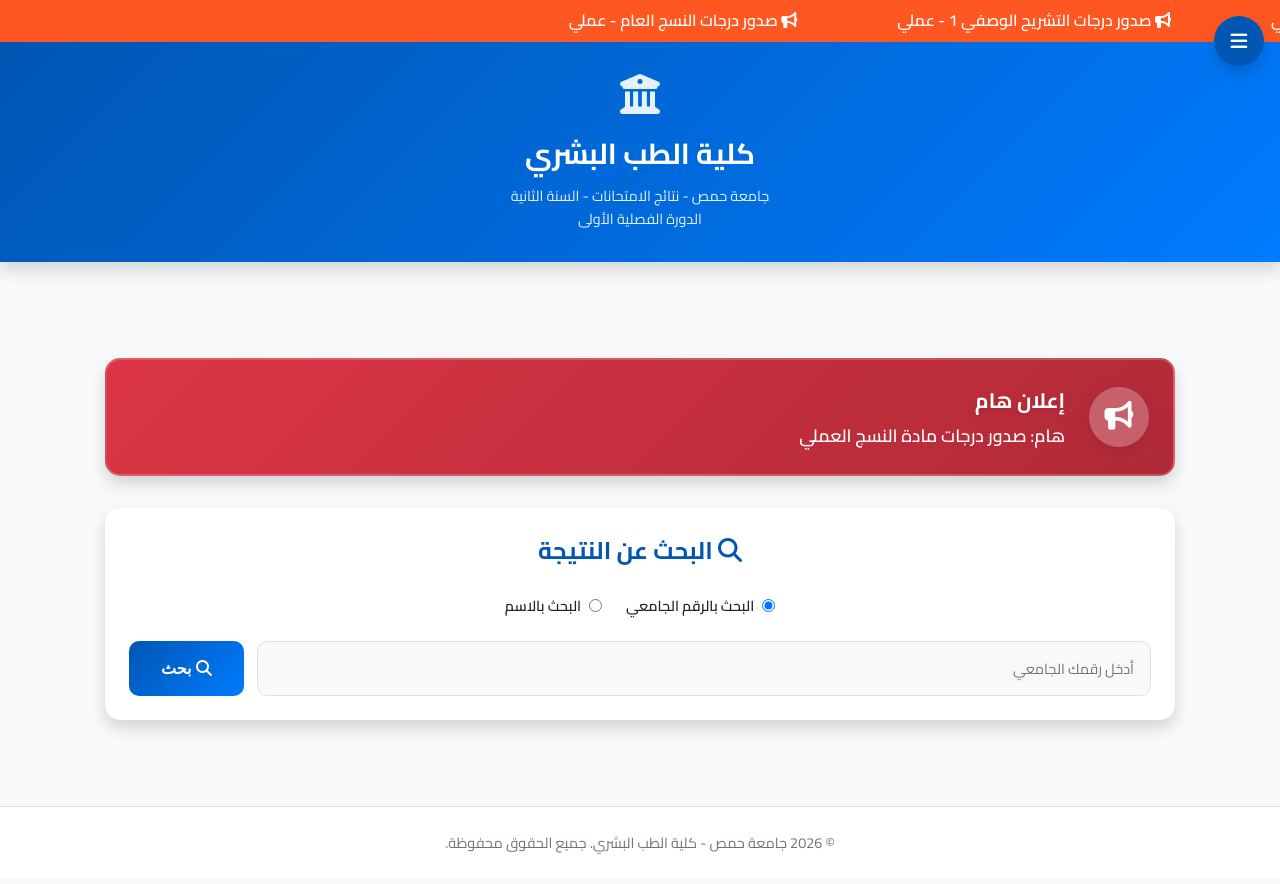
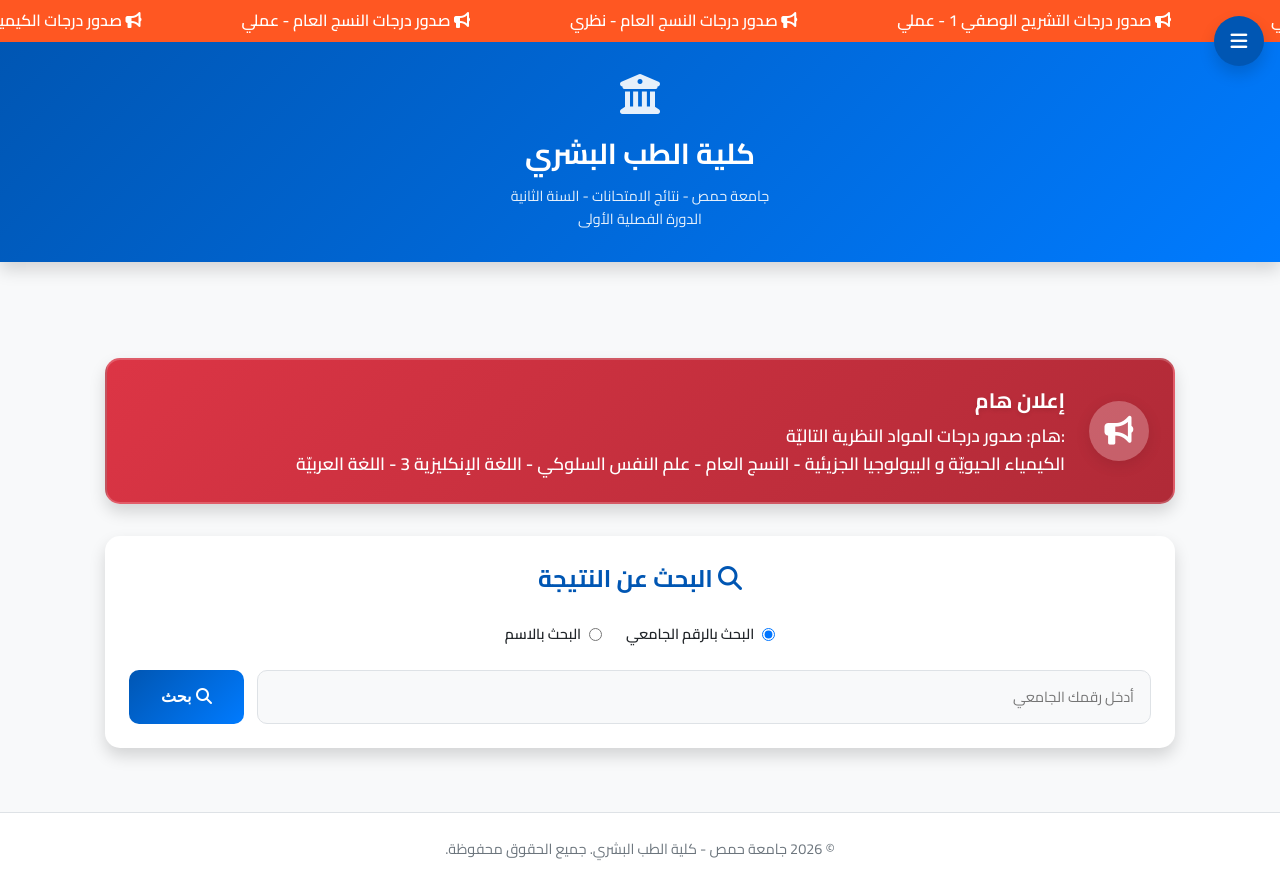
Before and after one commit to medexam9/med-homs-2030, a plain HTML site: page index.html in a window 1280 px wide. Drawn offline with Linux system fonts and the light colour scheme.

Commit message:
Update index.html

```diff
--- a/index.html
+++ b/index.html
@@ -1033,7 +1033,12 @@
             <div class="news-ticker-content">
                 <div class="news-ticker-item"><i class="fas fa-bullhorn"></i> صدور درجات الكيمياء الحيوية و البيولوجيا الجزيئية - عملي</div>
                 <div class="news-ticker-item"><i class="fas fa-bullhorn"></i> صدور درجات التشريح الوصفي 1 - عملي</div>
+                <div class="news-ticker-item"><i class="fas fa-bullhorn"></i> صدور درجات النسج العام - نظري</div>
                 <div class="news-ticker-item"><i class="fas fa-bullhorn"></i> صدور درجات النسج العام - عملي</div>
+                <div class="news-ticker-item"><i class="fas fa-bullhorn"></i> صدور درجات الكيمياء الحيوية - نظري</div>
+                <div class="news-ticker-item"><i class="fas fa-bullhorn"></i> صدور درجات علم النفس - نظري</div>
+                <div class="news-ticker-item"><i class="fas fa-bullhorn"></i> صدور درجات اللغة الانكليزية 3 - نظري</div>
+                <div class="news-ticker-item"><i class="fas fa-bullhorn"></i> صدور درجات الغة العربية - نظري</div>
             </div>
         </div>
     </div>
@@ -1077,7 +1082,8 @@
                     </div>
                     <div class="notification-text">
                         <h3>إعلان هام</h3>
-                        <p>هام: صدور درجات مادة النسج العملي</p>
+                        <p>:هام: صدور درجات المواد النظرية التاليّة</p>
+                        <p>الكيمياء الحيويّة و البيولوجيا الجزيئية - النسج العام - علم النفس السلوكي - اللغة الإنكليزية 3 - اللغة العربيّة</p>
                     </div>
                 </div>
                 <section class="search-card">
@@ -1204,4 +1210,5 @@
     <script src="students.js"></script>
     <script src="script.js"></script>
 </body>
+
 </html>
```
